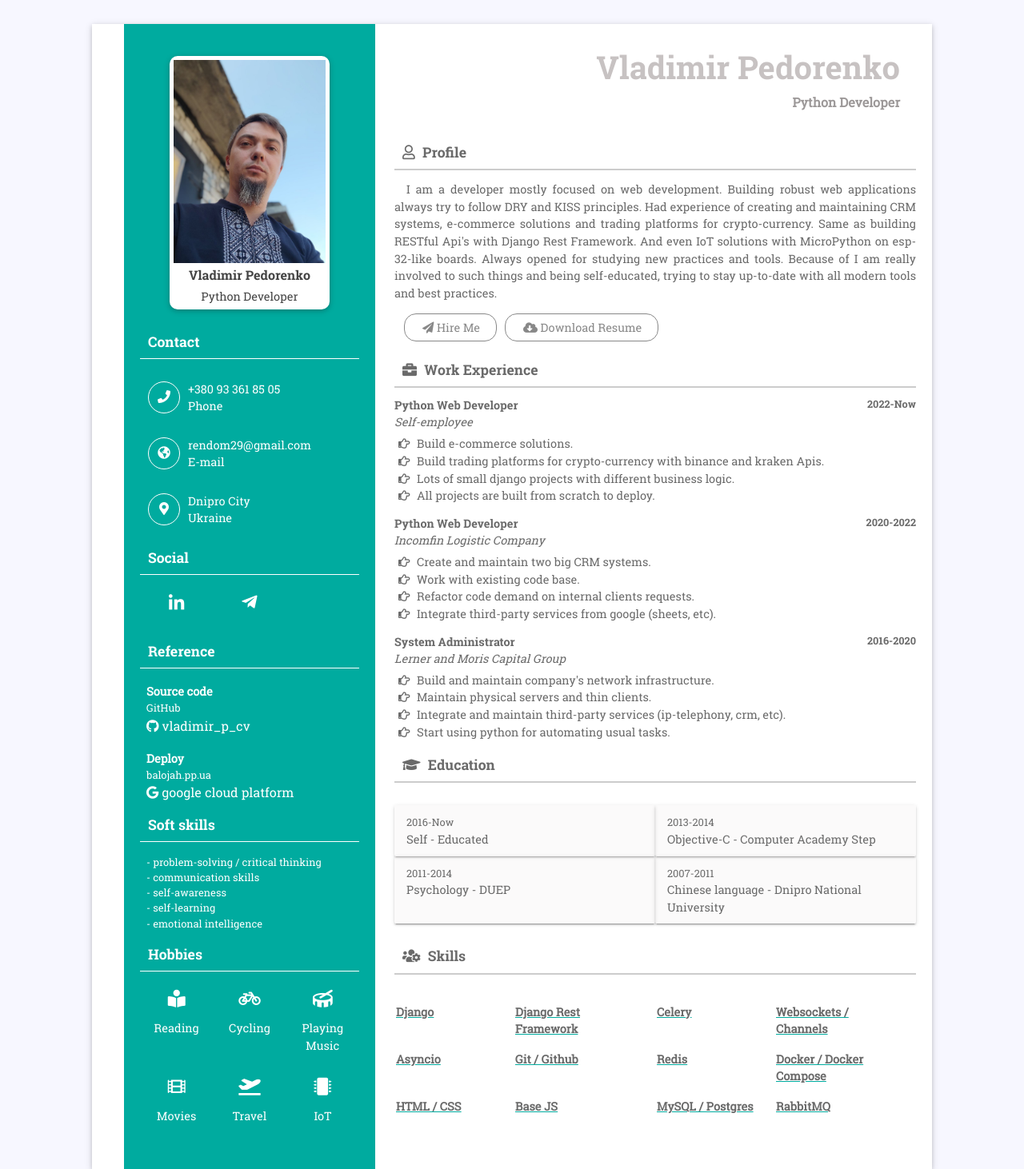
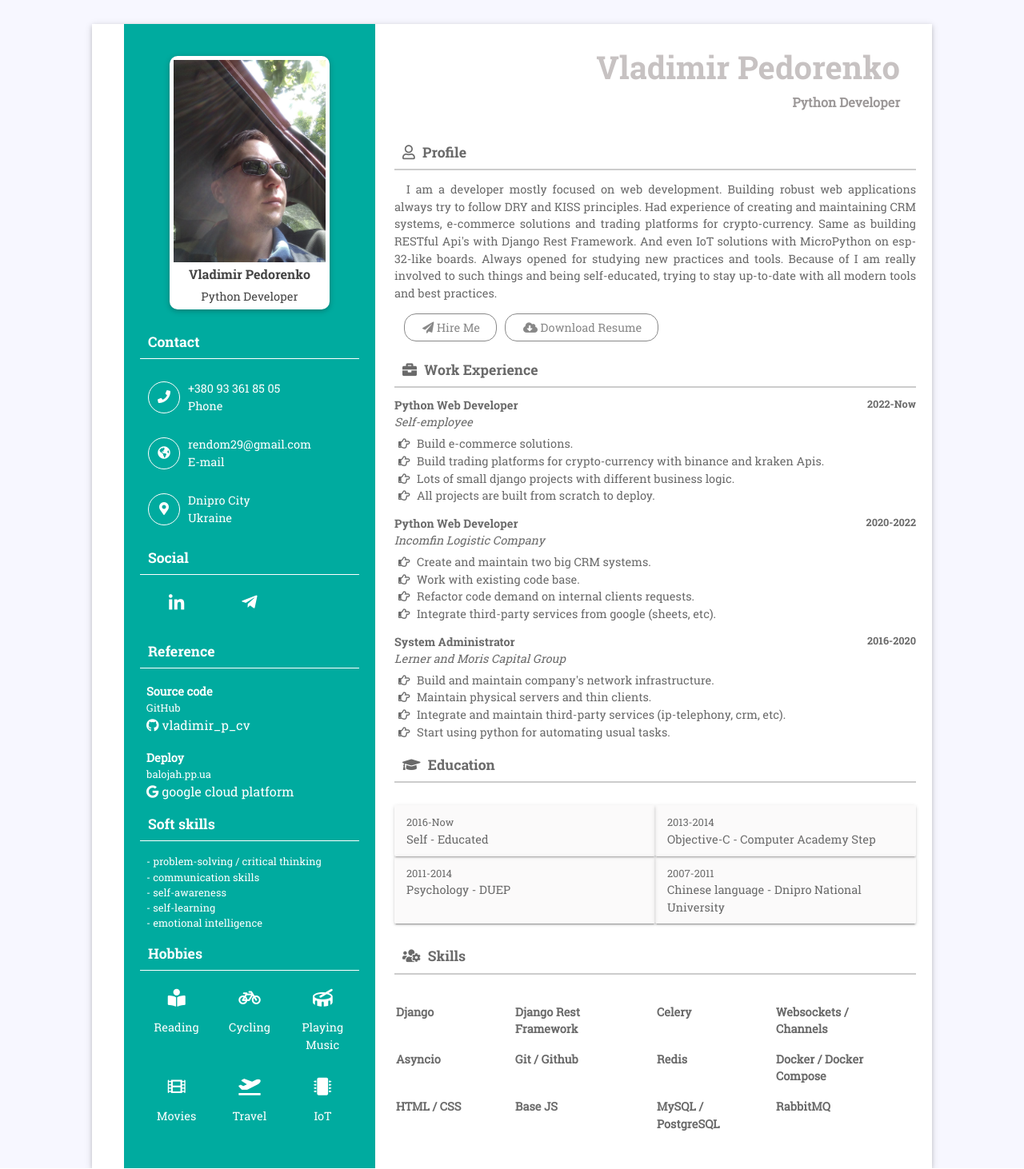
Before and after one commit to balojah/vladimir_p_cv, a Django app: page / in a window 1280 px wide. Shown: the whole page at 80% size. Run offline with Django 4.2, Linux system fonts and the light colour scheme; parts of the project's set-up code (start-up, migrations or seed data) failed here and were passed over; some libraries are stand-ins or nearby versions.

Commit message:
change assets

```diff
--- a/my_cv/templates/my_cv/home/index.html
+++ b/my_cv/templates/my_cv/home/index.html
@@ -168,13 +168,7 @@
                             </ul>
                         </div>
 
-
                         <style>
-                            #text-decor{
-                                text-decoration: underline;
-                                -webkit-text-decoration-color: #00ab9f; /* Safari */
-                                text-decoration-color: #00ab9f;
-                            }
                             .bg-success{
                                 background-color: #00ab9f!important;
                             }
@@ -182,7 +176,6 @@
                                 color: #FFFFFF;
                             }
                         </style>
-
 
                         <h2 class="rit-titl"><i class="fas fa-users-cog"></i> Skills</h2>
                         <div class="profess-cover row no-margin" id="text-decor">
@@ -240,7 +233,7 @@
                             <div class="col-md-6">
                                 <div class="row prog-row">
                                     <div class="col-sm-6">
-                                         <b>MySQL / Postgres</b>
+                                         <b>MySQL / <br>PostgreSQL</b>
                                     </div>
                                     <div class="col-sm-6">
                                         <b>RabbitMQ</b>
```
Also changed, not shown: my_cv/templates/my_cv/assets/images/profile-big.jpg, my_cv/templates/my_cv/assets/images/profile-big_2.jpg (added).
